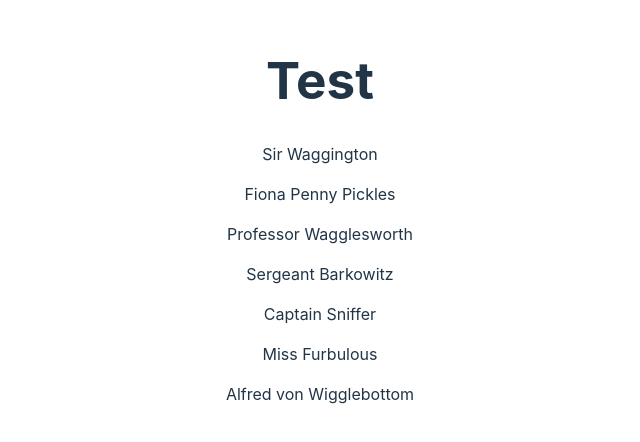
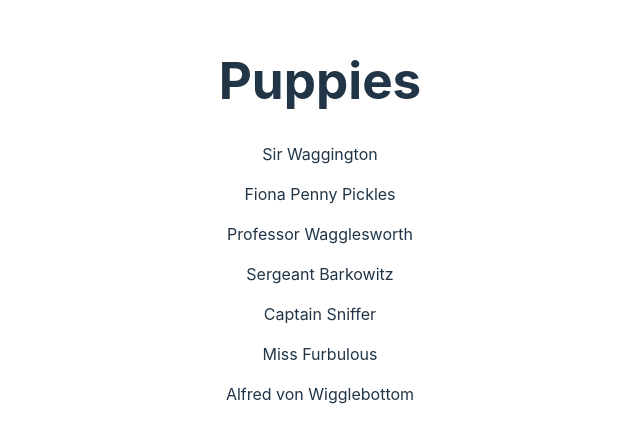
Before and after one commit to marveltaylor/PuppyPals, a React (Vite) app: page / in a window 1280 px wide. Shown: the part 180-622 px from the top of the page, without its empty margins (320-960 px from the left). Built offline with nearby package versions, Linux system fonts and the light colour scheme.

Commit message:
updated h1 tag from test to Puppies

```diff
--- a/src/App.jsx
+++ b/src/App.jsx
@@ -7,7 +7,7 @@ function App() {
  console.log(puppies)
   return (
     <>
-    <h1>Test</h1>
+    <h1>Puppies</h1>
     {
    puppies.map((puppy) => {
      return <p>{puppy.name}</p>
```
